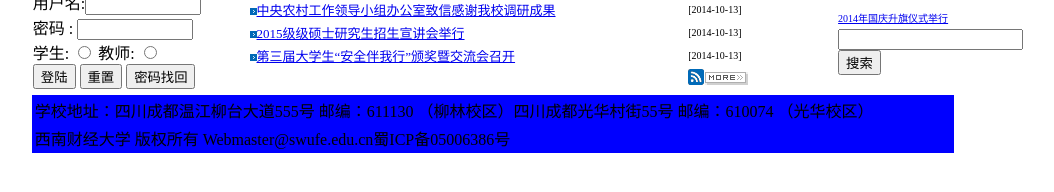
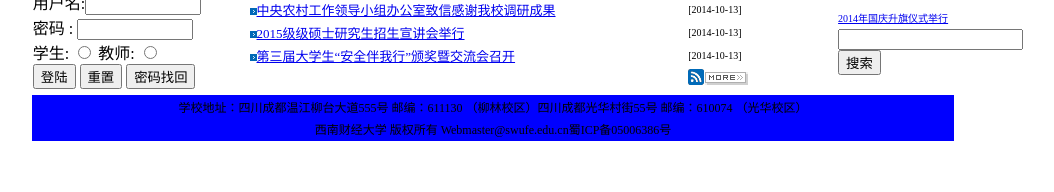
Before and after one commit to pursuels/newwy, a plain HTML site: page myneww.html in a window 1280 px wide. Shown: the part 590-782 px from the top of the page, without its empty margins (147-1201 px from the left). Drawn offline with Linux system fonts and the light colour scheme; files whose address does not match are found by name.

Commit message:
修改
修改了table的排版

```diff
--- a/myneww.html
+++ b/myneww.html
@@ -207,11 +207,11 @@
         </table>
         <table width="73%"align="center" border="0" bgcolor="#0000FF">
             <tr>
-                <td> 学校地址：四川成都温江柳台大道555号 邮编：611130 （柳林校区）四川成都光华村街55号 邮编：610074 （光华校区）
+                <td  align="center" style="font-size:12px"> 学校地址：四川成都温江柳台大道555号 邮编：611130 （柳林校区）四川成都光华村街55号 邮编：610074 （光华校区）
                 </td>
             </tr>
             <tr>
-                <td>西南财经大学 版权所有 Webmaster@swufe.edu.cn蜀ICP备05006386号</td>
+                <td align="center" style="font-size:12px">西南财经大学 版权所有 Webmaster@swufe.edu.cn蜀ICP备05006386号</td>
             </tr>
         </table>
     </body>
```
Lines whose indentation alone changed are shown as unchanged.
